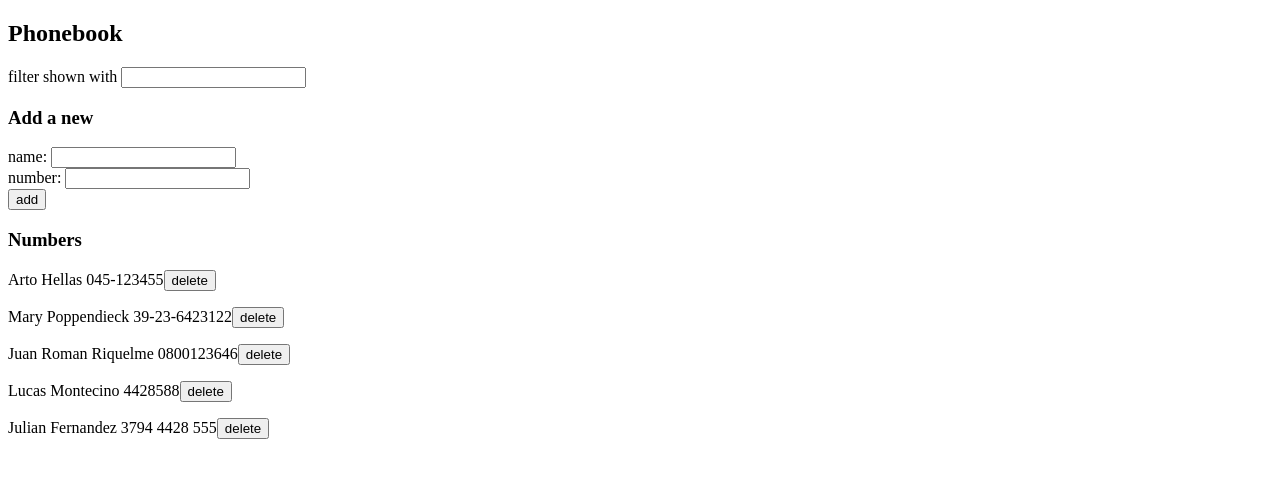
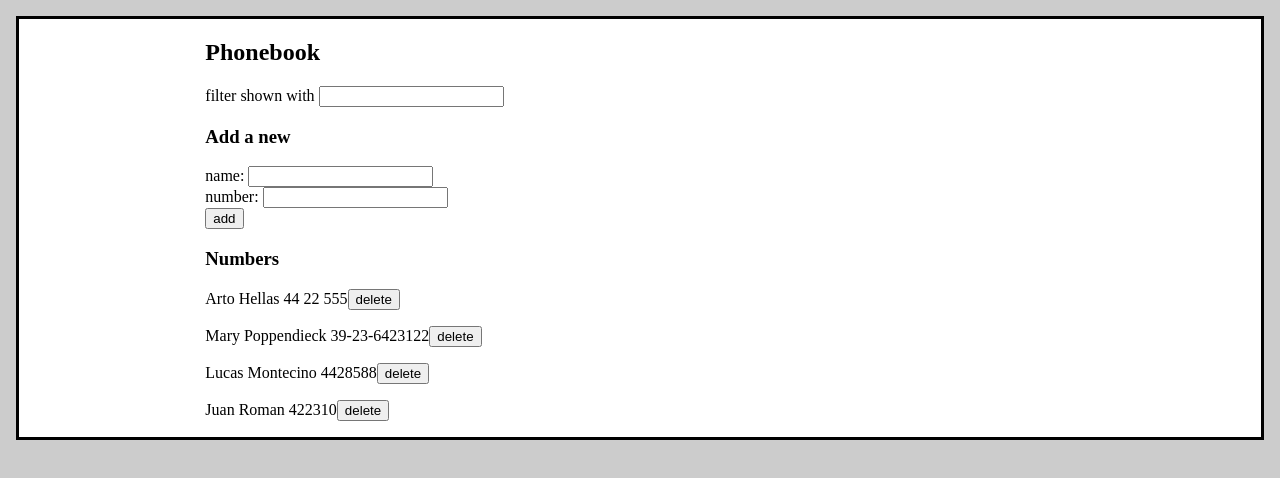
Before and after one commit to LucasMontecino/fullstackopen, a React (Vite) app in the folder part2/phonebook/: page / in a window 1280 px wide. Shown: the top 478 px of the page. Built offline with nearby package versions, Linux system fonts and the light colour scheme; data requests are answered from the project's data file.

Commit message:
feat: add notification components and styles for success and error messages

```diff
--- a/part2/phonebook/db.json
+++ b/part2/phonebook/db.json
@@ -2,7 +2,7 @@
   "persons": [
     {
       "name": "Arto Hellas",
-      "number": "045-123455",
+      "number": "44 22 555",
       "id": "1"
     },
     {
@@ -11,19 +11,14 @@
       "id": "4"
     },
     {
-      "id": "4a91",
-      "name": "Juan Roman Riquelme",
-      "number": "0800123646"
-    },
-    {
       "id": "78aa",
       "name": "Lucas Montecino",
       "number": "4428588"
     },
     {
-      "id": "5ae9",
-      "name": "Julian Fernandez",
-      "number": "3794 4428 555"
+      "id": "3146",
+      "name": "Juan Roman",
+      "number": "422310"
     }
   ]
 }
--- a/part2/phonebook/src/App.jsx
+++ b/part2/phonebook/src/App.jsx
@@ -3,11 +3,18 @@ import Filter from './components/Filter';
 import PersonForm from './components/PersonForm';
 import Persons from './components/Persons';
 import personsService from './services/persons';
+import Notification from './components/Notification';
+import NotificationError from './components/NotificationError';
 
 const App = () => {
   const [persons, setPersons] = useState([]);
   const [newName, setNewName] = useState('');
   const [newNumber, setNewNumber] = useState('');
+
+  const [notificationMessage, setNotificationMessage] =
+    useState(null);
+
+  const [errors, setErrors] = useState(null);
 
   const [search, setSearch] = useState('');
 
@@ -56,8 +63,28 @@ const App = () => {
                   : person
               )
             );
+            setNotificationMessage(
+              `${returnedPerson.name} updated!`
+            );
+            setTimeout(() => {
+              setNotificationMessage(null);
+            }, 5000);
             setNewName('');
             setNewNumber('');
+          })
+          .catch((error) => {
+            console.error({ message: error.message });
+            setErrors(
+              `Information of ${changedPerson.name} was deleted from server!`
+            );
+            setTimeout(() => {
+              setErrors(null);
+              setPersons(
+                persons.filter(
+                  (person) => person.id !== changedPerson.id
+                )
+              );
+            }, 5000);
           });
       }
       return;
@@ -72,6 +99,12 @@ const App = () => {
       .create(newObject)
       .then((returnedPerson) => {
         setPersons(persons.concat(returnedPerson));
+        setNotificationMessage(
+          `${returnedPerson.name} added!`
+        );
+        setTimeout(() => {
+          setNotificationMessage(null);
+        }, 5000);
         setNewName('');
         setNewNumber('');
       });
@@ -99,6 +132,14 @@ const App = () => {
     }
   };
 
+  const handleCloseNotification = () => {
+    setNotificationMessage(null);
+  };
+
+  const handleCloseNotificationError = () => {
+    setErrors(null);
+  };
+
   useEffect(() => {
     personsService
       .getAll()
@@ -111,8 +152,16 @@ const App = () => {
   }, []);
 
   return (
-    <div>
+    <div className="container">
       <h2>Phonebook</h2>
+      <NotificationError
+        message={errors}
+        onClose={handleCloseNotificationError}
+      />
+      <Notification
+        message={notificationMessage}
+        onClose={handleCloseNotification}
+      />
       <Filter search={search} handleSearch={handleSearch} />
 
       <h3>Add a new</h3>
--- /dev/null
+++ b/part2/phonebook/src/components/Notification.jsx
@@ -0,0 +1,22 @@
+const Notification = ({ message, onClose }) => {
+  if (message === null) {
+    return null;
+  }
+
+  return (
+    <div className="toast toast-success">
+      <p className="toast__close">
+        <button
+          className="icon"
+          onClick={onClose}
+          title="Close notification"
+        >
+          x
+        </button>
+      </p>
+      <p className="toast__text">🔔 {message}</p>
+    </div>
+  );
+};
+
+export default Notification;
--- /dev/null
+++ b/part2/phonebook/src/components/NotificationError.jsx
@@ -0,0 +1,22 @@
+const NotificationError = ({ message, onClose }) => {
+  if (message === null) {
+    return null;
+  }
+
+  return (
+    <div className="toast toast-error">
+      <p className="toast__close">
+        <button
+          className="icon"
+          onClick={onClose}
+          title="Close notification"
+        >
+          x
+        </button>
+      </p>
+      <p className="toast__text">😵‍💫 {message}</p>
+    </div>
+  );
+};
+
+export default NotificationError;
--- /dev/null
+++ b/part2/phonebook/src/index.css
@@ -0,0 +1,61 @@
+*,
+*::before,
+*::after {
+    box-sizing: border-box;
+}
+
+html {
+    background-color: #ccc;
+}
+
+body {
+    position: relative;
+    margin: 1rem;
+    background-color: #fff;
+    border: 3px solid #000;
+}
+
+.container {
+    margin: 0 auto;
+    width: min(1180px, 70%);
+}
+
+.toast {
+    position: absolute;
+    top: 10%;
+    right: 5%;
+    padding: .25rem .5rem 1.25rem;
+    border-radius: 4px;
+    font: 500 14px "Trebuchet-MS", sans-serif;
+    width: 30%;
+
+    display: flex;
+    flex-direction: column;
+}
+
+.toast-success {
+    background-color: #66bb6a;
+    color: #fff;
+}
+
+.toast-error {
+    background-color: #e53935;
+    color: #fff;
+}
+
+.toast__text,
+.toast__close {
+    margin: 0;
+}
+
+.toast__close {
+    align-self: flex-end;
+}
+
+.icon {
+    border: none;
+    background-color: transparent;
+    color: #fff;
+    cursor: pointer;
+    font: 500 14px sans-serif, sans-serif
+}
--- a/part2/phonebook/src/main.jsx
+++ b/part2/phonebook/src/main.jsx
@@ -1,4 +1,5 @@
 import { createRoot } from 'react-dom/client';
 import App from './App.jsx';
+import './index.css';
 
 createRoot(document.getElementById('root')).render(<App />);
```
